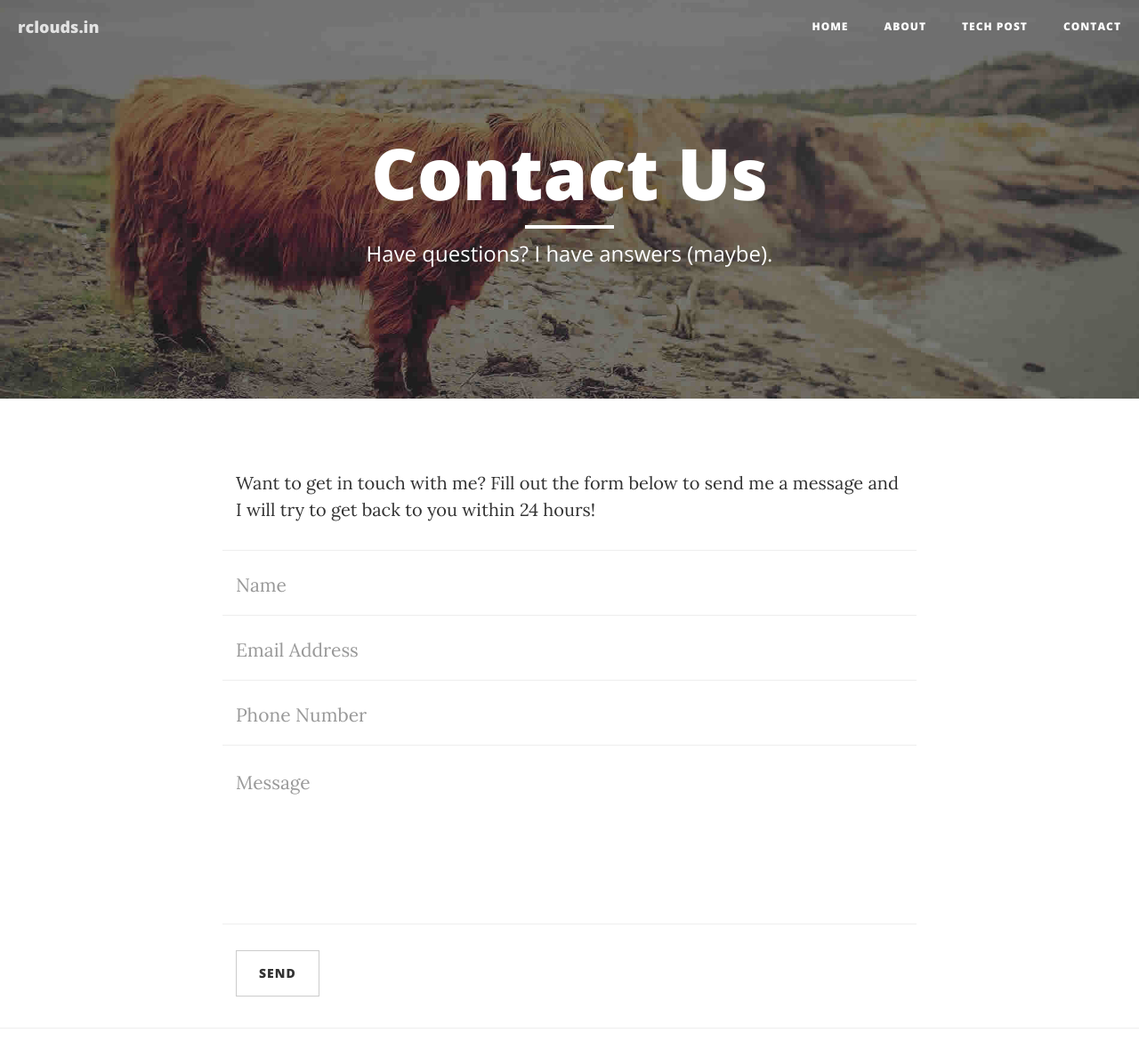
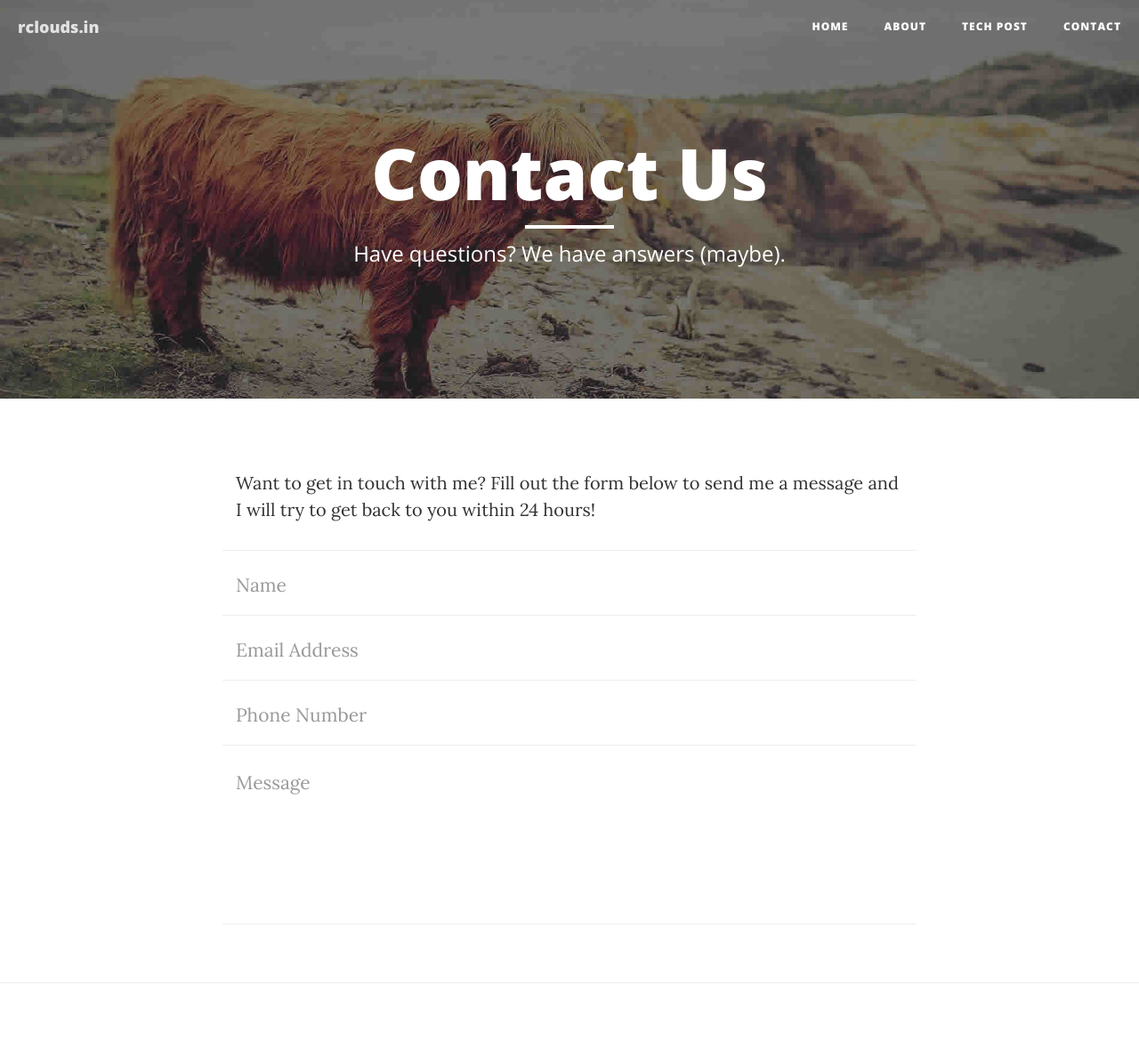
Before and after one commit to kraghabarao/rclouds, a website: page contact.html in a window 1280 px wide. Shown: the top 1170 px of the page at 89% size. Drawn offline with nearby package versions, Linux system fonts and the light colour scheme.

Commit message:
commit to send button

```diff
--- a/contact.html
+++ b/contact.html
@@ -76,7 +76,7 @@
                     <div class="page-heading">
                         <h1>Contact Us</h1>
                         <hr class="small">
-                        <span class="subheading">Have questions? I have answers (maybe).</span>
+                        <span class="subheading">Have questions? We have answers (maybe).</span>
                     </div>
                 </div>
             </div>
@@ -124,7 +124,7 @@
                     <div id="success"></div>
                     <div class="row">
                         <div class="form-group col-xs-12">
-                            <button type="submit" class="btn btn-default">Send</button>
+                          <!--  <button type="submit" class="btn btn-default">Send</button> -->
                         </div>
                     </div>
                 </form>
```
